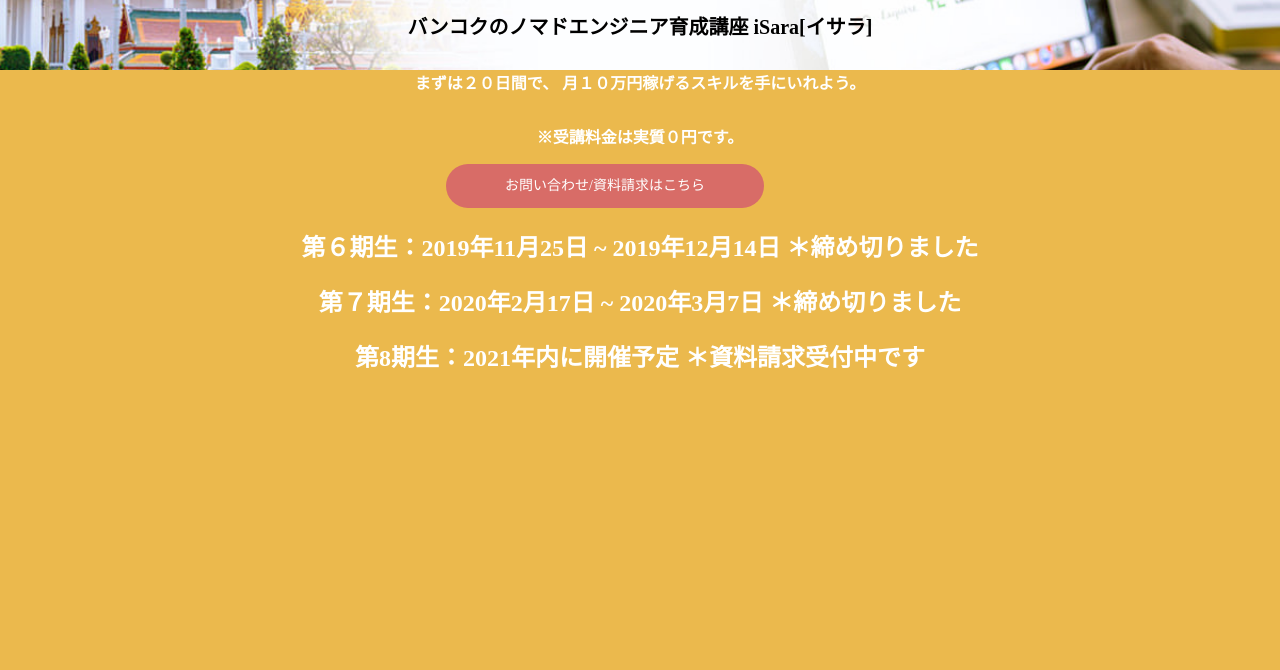
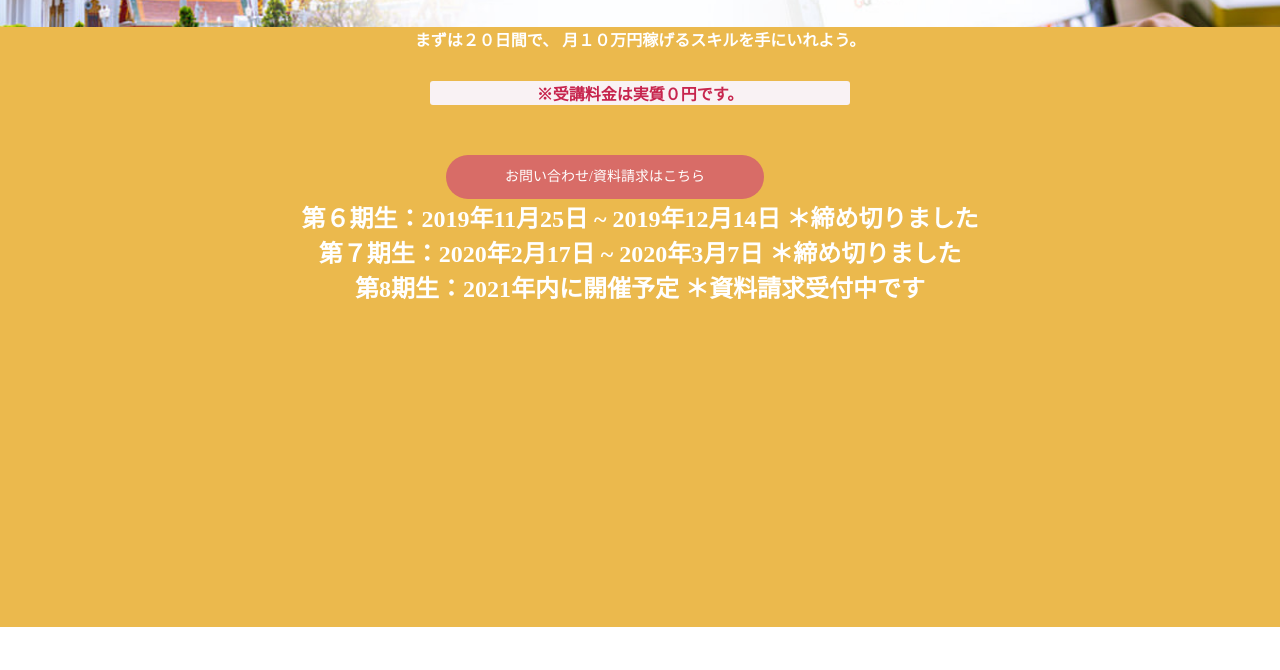
Before and after one commit to fumi1103/copy_practice, a plain HTML site: page index.html in a window 1280 px wide. Shown: the part 373-1043 px from the top of the page. After the commit the page ends 1000 px from the top, so only its background shows below. Drawn offline with Linux system fonts and the light colour scheme.

Commit message:
問い合わせボタン　位置調整

```diff
--- a/css/style.css
+++ b/css/style.css
@@ -3,6 +3,10 @@
 body{
     margin: 0;
     color: black;
+}
+p,h1,h2{
+    text-align: center;
+    margin:0;
 }
 .txtl{
     font-size:28px;
@@ -89,6 +93,20 @@ header{
     height: 600px;
 
 }
+
+.ask .txtm{
+    padding-top: 40px;
+}
+.ask-point{
+    background: #F9F2F4;
+    border-radius: 3px;
+    color: #C7254E;
+    width: 420px;
+    margin: 0 auto;
+    margin-top:20px;
+    margin-bottom: 50px;
+
+}
 .btn2{
     width: 318px;
     height: 44px;
--- a/index.html
+++ b/index.html
@@ -35,6 +35,8 @@
                 </h2>
                 <h2> 第8期生：2021年内に開催予定 ＊資料請求受付中です
                 </h2>
+                <div class="sns">
+                    <a href=""></a>
         </div>
     </div>
              </div>
```
